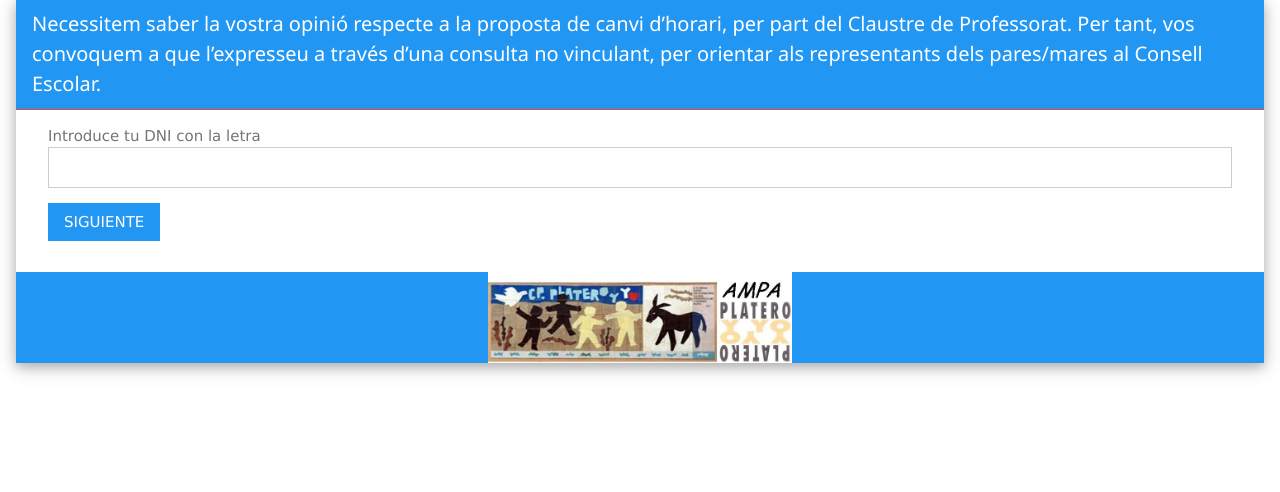
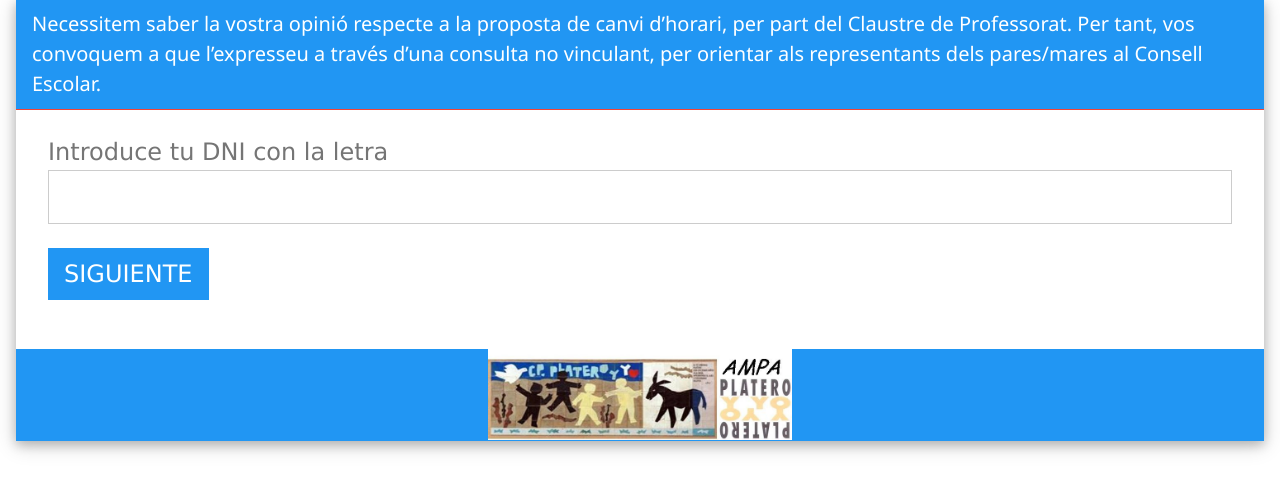
Before and after one commit to pacogomezarnal/consultaAMPA, a PHP site: page /index.php in a window 1280 px wide. Shown: the part 25-517 px from the top of the page. Run offline with PHP 8.4, Linux system fonts and the light colour scheme.

Commit message:
Aumento de fuentes

```diff
--- a/index.php
+++ b/index.php
@@ -8,7 +8,7 @@
   </head>
   <body>
     <div class="w3-row w3-padding-24 w3-margin-right w3-margin-left">
-      <div class="w3-card-4">
+      <div class="w3-card-4 w3-xlarge">
         <header class="w3-container w3-blue">
           <h4>Necessitem saber la vostra opinió respecte a la proposta de canvi d’horari, per part del Claustre de Professorat. Per tant, vos convoquem a que l’expresseu a través d’una consulta no vinculant, per orientar als representants dels pares/mares al Consell Escolar.</h4>
         </header>
@@ -21,7 +21,7 @@
           }
           ?>
         </header>
-        <div class="w3-container">
+        <div class="w3-container w3-xlarge">
           <form class="w3-container" action="votar.php" method="post">
             <p>
               <label class="w3-text-grey">Introduce tu DNI con la letra</label>
```
